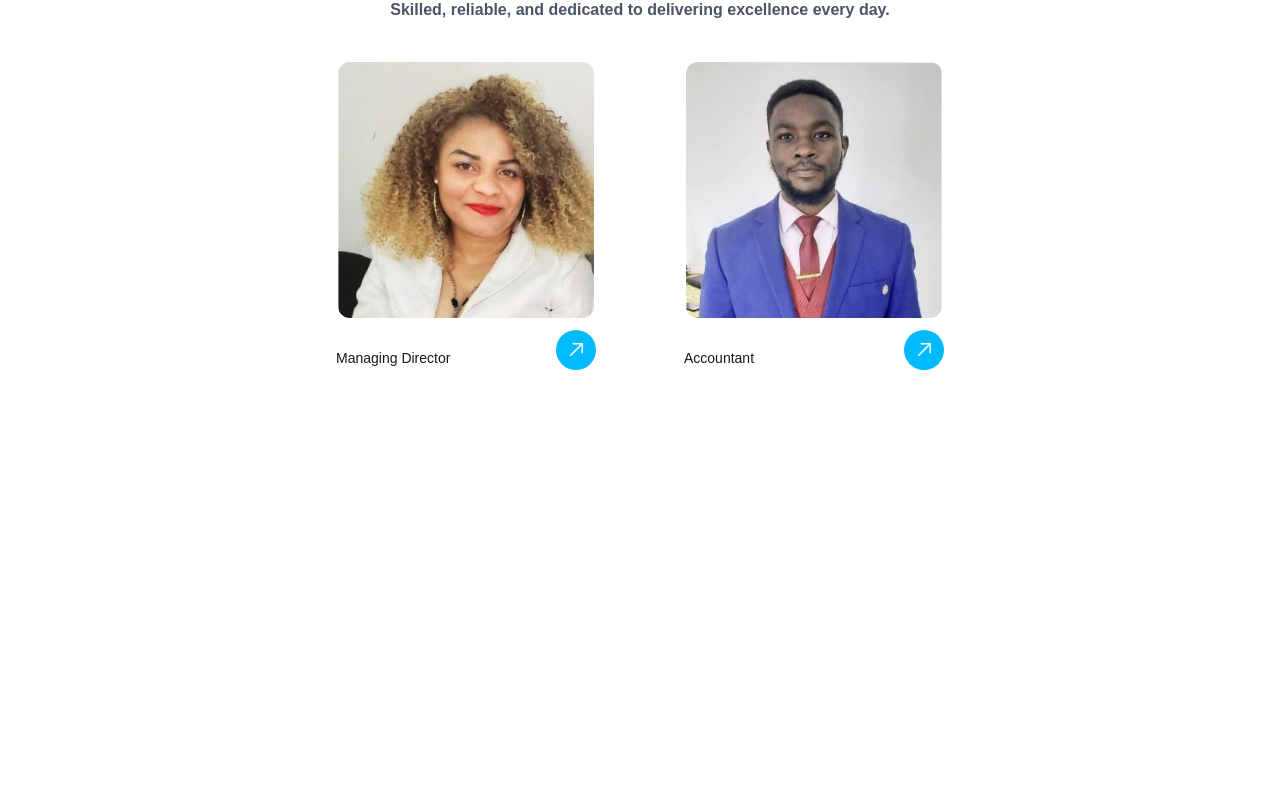
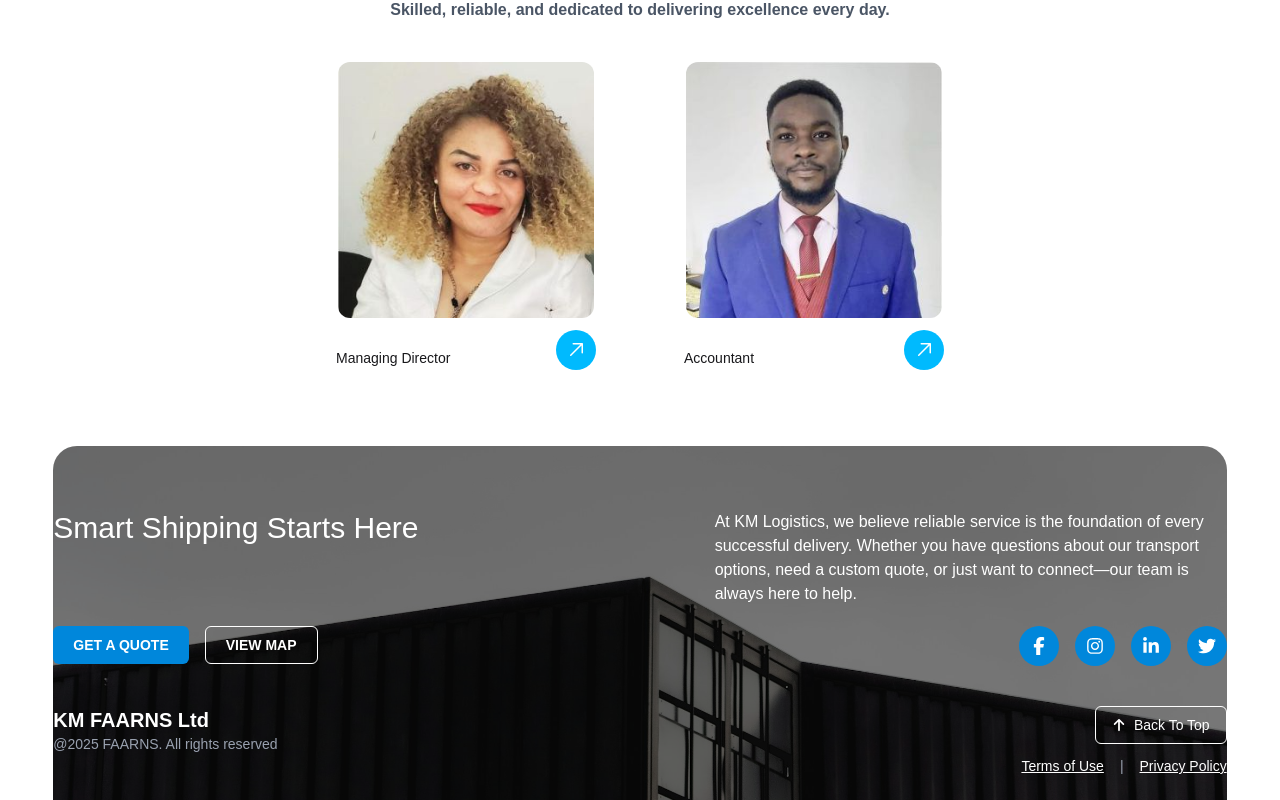
Before and after one commit to ameerhamzahd/KM-Logistics-Ltd., a React (Vite) app: page / in a window 1280 px wide. Shown: the part 3977-4777 px from the top of the page. Before the commit the page ends 4423 px from the top, so only its background shows below. Built offline with nearby package versions, Linux system fonts and the light colour scheme; a web font is replaced by a local one.

Commit message:
KM-Logistics-Ltd. Footer-UI done.

```diff
--- a/src/App.jsx
+++ b/src/App.jsx
@@ -3,6 +3,7 @@ import AboutUs from './components/AboutUs/AboutUs'
 import Banner from './components/Banner/Banner'
 import CarrierOptions from './components/CarrierOptions/CareerOptions'
 import Facilities from './components/Facilities/Facilities'
+import Footer from './components/Footer/Footer'
 import KeyMetrics from './components/KeyMetrics/KeyMetrics'
 import Navbar from './components/Navbar/Navbar'
 import OurServices from './components/OurServices/OurServices'
@@ -45,7 +46,7 @@ function App() {
         </main>
 
         <footer>
-
+          <Footer></Footer>
         </footer>
       </div>
     </>
--- a/src/components/CarrierOptions/CareerOptions.jsx
+++ b/src/components/CarrierOptions/CareerOptions.jsx
@@ -1,8 +1,6 @@
-// CarrierOptions.jsx
 import React from "react";
 import { FaGlobe, FaShippingFast } from "react-icons/fa";
 import { FaShip } from "react-icons/fa6";
-import { LuArrowLeftRight } from "react-icons/lu";
 import ship from "../../assets/ship.jpg";
 import plane from "../../assets/plane.jpg";
 import truck from "../../assets/truck.jpg";
--- /dev/null
+++ b/src/components/Footer/Footer.jsx
@@ -0,0 +1,89 @@
+import {
+    FaFacebookF,
+    FaInstagram,
+    FaTwitter,
+    FaLinkedinIn,
+    FaArrowUp,
+} from "react-icons/fa6";
+import footerBg from "../../assets/footerImage.jpg";
+
+const Footer = () => {
+    return (
+        <footer className="relative rounded-t-3xl overflow-hidden max-w-11/12 mx-auto">
+            {/* Background image */}
+            <img
+                src={footerBg}
+                alt="Footer Background"
+                className="absolute inset-0 w-full h-full object-cover object-[50%_75%]"
+            />
+
+            {/* Shadow overlay */}
+            <div className="absolute inset-0 bg-black/50"></div>
+
+            {/* Content */}
+            <div className="relative z-10 text-white pt-16 pb-6 max-w-7xl mx-auto px-4 lg:px-0">
+                {/* Top container */}
+                <div className="flex flex-col lg:flex-row justify-between items-start gap-6">
+                    <h3 className="text-3xl font-light max-w-md">
+                        Smart Shipping Starts Here
+                    </h3>
+                    <p className="text-white max-w-lg">
+                        At KM Logistics, we believe reliable service is the foundation of every
+                        successful delivery. Whether you have questions about our transport options,
+                        need a custom quote, or just want to connect—our team is always here to help.
+                    </p>
+                </div>
+
+                <div className="flex flex-col lg:flex-row gap-5 justify-between items-start mt-5">
+                    <div className="flex gap-4">
+                        <button className="bg-[#0087DB] hover:bg-[#0073b7] transition text-white px-5 py-2 rounded-md font-semibold text-sm cursor-pointer">
+                            GET A QUOTE
+                        </button>
+                        <button className="border border-white hover:bg-white hover:text-black transition text-white px-5 py-2 rounded-md font-semibold text-sm cursor-pointer">
+                            VIEW MAP
+                        </button>
+                    </div>
+
+                    <div className="flex gap-4">
+                        <button className="w-10 h-10 flex items-center justify-center bg-[#0087DB] rounded-full hover:bg-[#0073b7] transition">
+                            <FaFacebookF className="text-white text-lg" />
+                        </button>
+                        <button className="w-10 h-10 flex items-center justify-center bg-[#0087DB] rounded-full hover:bg-[#0073b7] transition">
+                            <FaInstagram className="text-white text-lg" />
+                        </button>
+                        <button className="w-10 h-10 flex items-center justify-center bg-[#0087DB] rounded-full hover:bg-[#0073b7] transition">
+                            <FaLinkedinIn className="text-white text-lg" />
+                        </button>
+                        <button className="w-10 h-10 flex items-center justify-center bg-[#0087DB] rounded-full hover:bg-[#0073b7] transition">
+                            <FaTwitter className="text-white text-lg" />
+                        </button>
+                    </div>
+                </div>
+
+                {/* Bottom container */}
+                <div className="pt-10 flex flex-col md:flex-row justify-between items-start text-gray-400 text-sm">
+                    <div>
+                        <p className="text-white font-bold text-xl">KM FAARNS Ltd</p>
+                        <p>@2025 FAARNS. All rights reserved</p>
+                    </div>
+                    <div className="flex flex-col md:items-end mt-5 md:mt-0">
+                        <button className="flex items-center gap-2 text-sm px-4 py-2 border border-white text-white rounded-md hover:bg-white hover:text-black transition cursor-pointer">
+                            <FaArrowUp /> Back To Top
+                        </button>
+                        <div className="pt-3">
+                            <a href="#" className="text-white underline mr-4">
+                                Terms of Use
+                            </a>
+                            |
+                            <a href="#" className="text-white underline ml-4">
+                                Privacy Policy
+                            </a>
+                        </div>
+                    </div>
+                </div>
+            </div>
+        </footer>
+    );
+};
+
+export default Footer;
--- a/src/components/KeyMetrics/KeyMetrics.jsx
+++ b/src/components/KeyMetrics/KeyMetrics.jsx
@@ -1,4 +1,3 @@
-// KeyMetrics.jsx
 import React from "react";
 import CountUp from "react-countup";
 import pinkish from "../../assets/pinkish.png";
--- a/src/components/Team/Team.jsx
+++ b/src/components/Team/Team.jsx
@@ -1,4 +1,3 @@
-import { FaArrowUpRightFromSquare } from "react-icons/fa6";
 import team1 from "../../assets/team1.png"
 import team2 from "../../assets/team2.png"
 import { GoArrowUpRight } from "react-icons/go";
```
Also changed, not shown: src/assets/footerImage.jpg (added).
